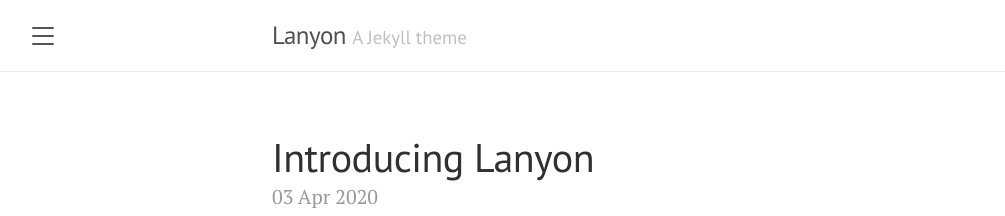
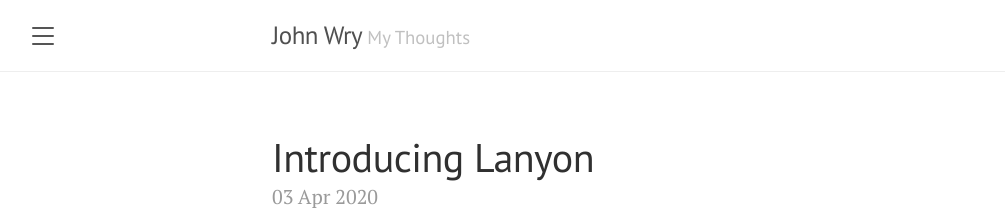
Before and after one commit to johnwry/blog, a Jekyll site: the page built from index.html, in a window 1280 px wide and 900 px high. Shown: the top 216 px of the window, without its empty margins (8-1013 px from the left). Built offline with Jekyll 4.4.1, drawn with Linux system fonts in a browser that asks for light colours; the list of posts is cut into pages by our own code.

Commit message:
Update _config.yml

```diff
--- a/_config.yml
+++ b/_config.yml
@@ -1,6 +1,6 @@
 # Setup
-title:               Lanyon
-tagline:             'A Jekyll theme'
+title:               John Wry
+tagline:             'My Thoughts'
 description:         'A reserved <a href="https://jekyllrb.com" target="_blank">Jekyll</a> theme that places the utmost gravity on content with a hidden drawer. Made by <a href="https://twitter.com/mdo" target="_blank">@mdo</a>.'
 url:                 https://johnwry.github.io
 baseurl:             'blog/'
```
